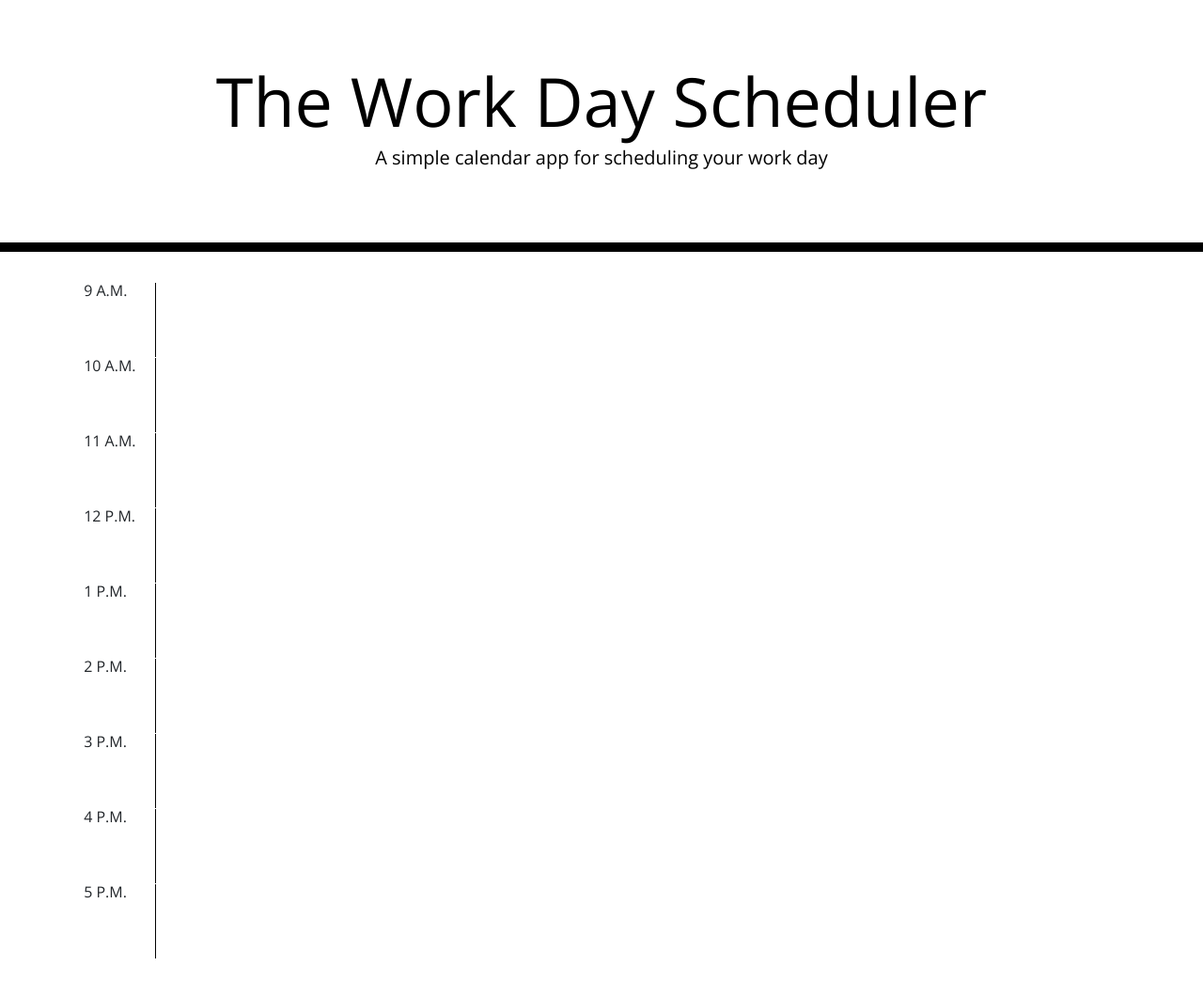
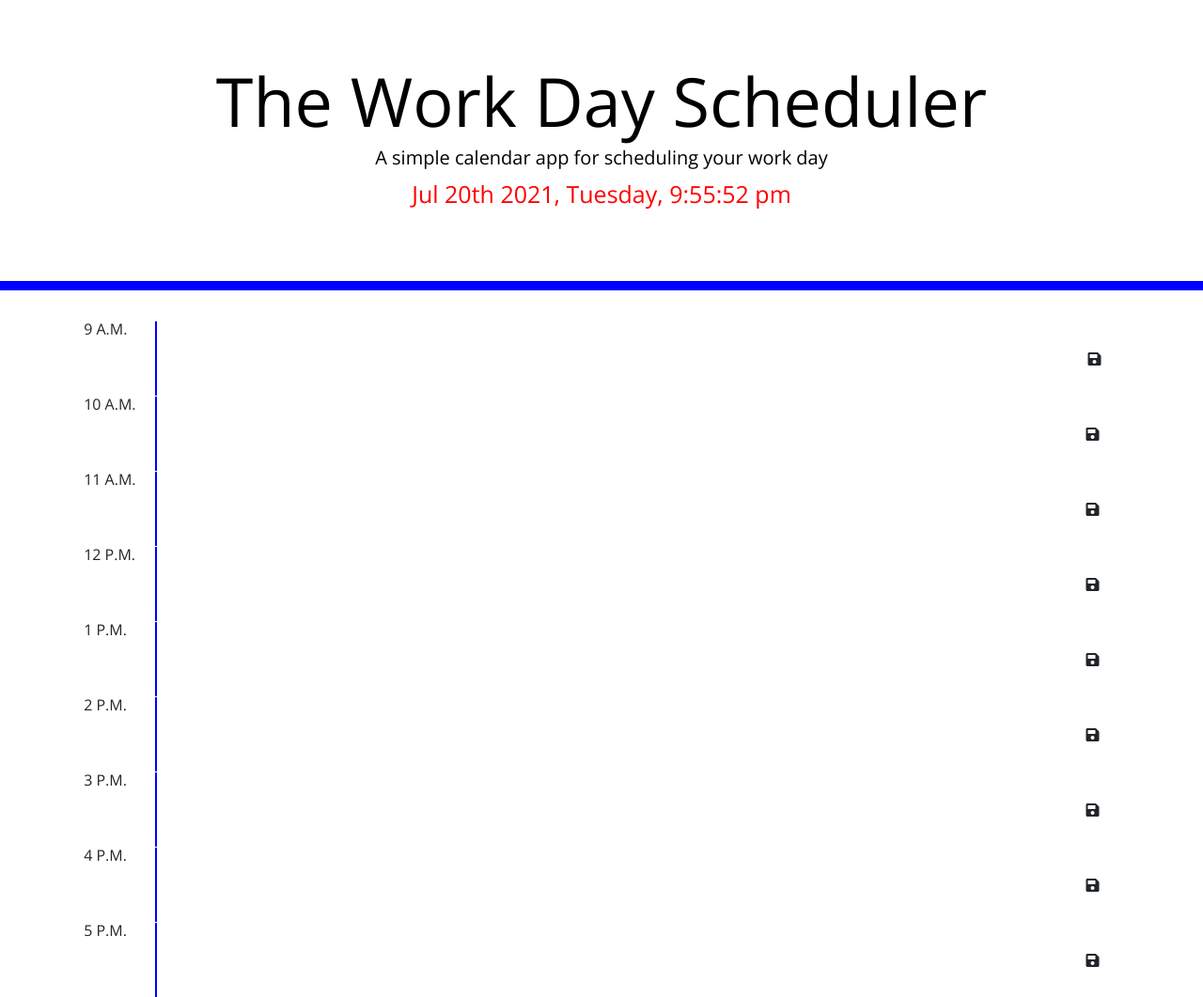
Before and after one commit to connerc11/work-day-scheduler, a plain HTML site: page index.html in a window 1280 px wide. Shown: the whole page at 94% size. Before the commit the page ends 1020 px from the top, so only its background shows below. Drawn offline with nearby package versions, Linux system fonts and the light colour scheme.

Commit message:
added moment

```diff
--- a/assets/css/style.css
+++ b/assets/css/style.css
@@ -9,7 +9,7 @@ body {
     border: none;
     resize: none;
     color: #000000;
-    border-left: 1px solid black;
+    border-left: 2px solid blue;
     padding: 10px;
   }
 
@@ -18,7 +18,7 @@ body {
     background-color: transparent;
     color: black;
     border-radius: 0;
-    border-bottom: 10px solid black;
+    border-bottom: 10px solid blue;
   }
 
   .description{
@@ -69,3 +69,9 @@ body {
     font-size: 20px;
     transition: all .3s ease-in-out;
   }
+
+  /* Current day */
+  #currentDay {
+    font-size: 25px;
+    color: red;
+  }
--- a/assets/js/script.js
+++ b/assets/js/script.js
@@ -0,0 +1,3 @@
+//The current time and date
+var todaysDate = moment().format('MMM Do YYYY, dddd, h:mm:ss a');
+$("#currentDay").html(todaysDate);
--- a/index.html
+++ b/index.html
@@ -34,55 +34,55 @@
       <div id="amhour9" class="row blocks">
         <div class="col-sm-1 hourly"> 9 A.M.</div>
         <textarea class="col-sm-10 workday"></textarea>
-        <button class="btn col-sm-1 savebtn" class="fas fa-save"></button>
+        <button class="btn col-sm-1 savebtn"> <i class="fas fa-save"></i></button>
       </div>
 
       <div id="amhour10" class="row blocks">
         <div class="col-sm-1 hourly"> 10 A.M.</div>
         <textarea class="col-sm-10 workday"></textarea>
-        <button class="btn col-sm-1 savebtn" class="fas fa-save"></button>
+        <button class="btn col-sm-1 savebtn"><i class="fas fa-save"></i></button>
       </div>
 
       <div id="amhour11" class="row blocks">
         <div class="col-sm-1 hourly"> 11 A.M.</div>
         <textarea class="col-sm-10 workday"></textarea>
-        <button class="btn col-sm-1 savebtn" class="fas fa-save"></button>
+        <button class="btn col-sm-1 savebtn"><i class="fas fa-save"></i></button>
       </div>
 
       <div id="pmhour12" class="row blocks">
         <div class="col-sm-1 hourly"> 12 P.M.</div>
         <textarea class="col-sm-10 workday"></textarea>
-        <button class="btn col-sm-1 savebtn" class="fas fa-save"></button>
+        <button class="btn col-sm-1 savebtn"><i class="fas fa-save"></i></button>
       </div>
 
       <div id="pmhour1" class="row blocks">
         <div class="col-sm-1 hourly"> 1 P.M.</div>
         <textarea class="col-sm-10 workday"></textarea>
-        <button class="btn col-sm-1 savebtn" class="fas fa-save"></button>
+        <button class="btn col-sm-1 savebtn"><i class="fas fa-save"></i></button>
       </div>
 
       <div id="pmhour2" class="row blocks">
         <div class="col-sm-1 hourly"> 2 P.M.</div>
         <textarea class="col-sm-10 workday"></textarea>
-        <button class="btn col-sm-1 savebtn" class="fas fa-save"></button>
+        <button class="btn col-sm-1 savebtn"><i class="fas fa-save"></i></button>
       </div>
 
       <div id="pmhour3" class="row blocks">
         <div class="col-sm-1 hourly"> 3 P.M.</div>
         <textarea class="col-sm-10 workday"></textarea>
-        <button class="btn col-sm-1 savebtn" class="fas fa-save"></button>
+        <button class="btn col-sm-1 savebtn"><i class="fas fa-save"></i></button>
       </div>
 
       <div id="amhour4" class="row blocks">
         <div class="col-sm-1 hourly"> 4 P.M.</div>
         <textarea class="col-sm-10 workday"></textarea>
-        <button class="btn col-sm-1 savebtn" class="fas fa-save"></button>
+        <button class="btn col-sm-1 savebtn"><i class="fas fa-save"></i></button>
       </div>
 
       <div id="pmhour5" class="row blocks">
         <div class="col-sm-1 hourly"> 5 P.M.</div>
         <textarea class="col-sm-10 workday"></textarea>
-        <button class="btn col-sm-1 savebtn" class="fas fa-save"></button>
+        <button class="btn col-sm-1 savebtn"><i class="fas fa-save"></i></button>
       </div>
 
 
```
